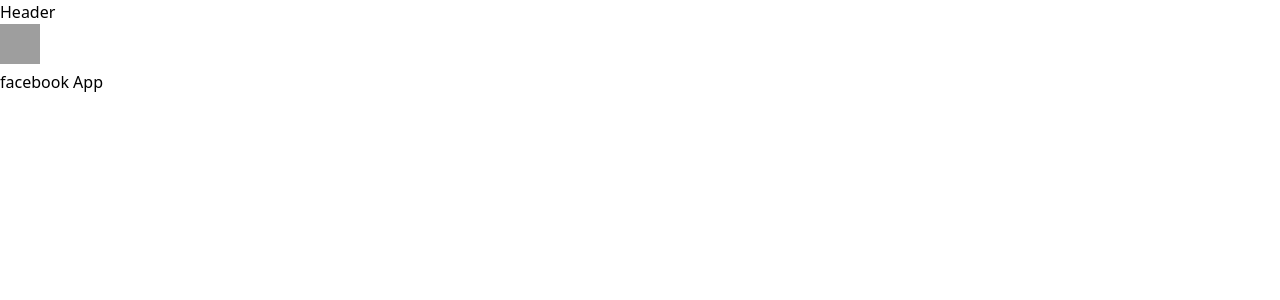
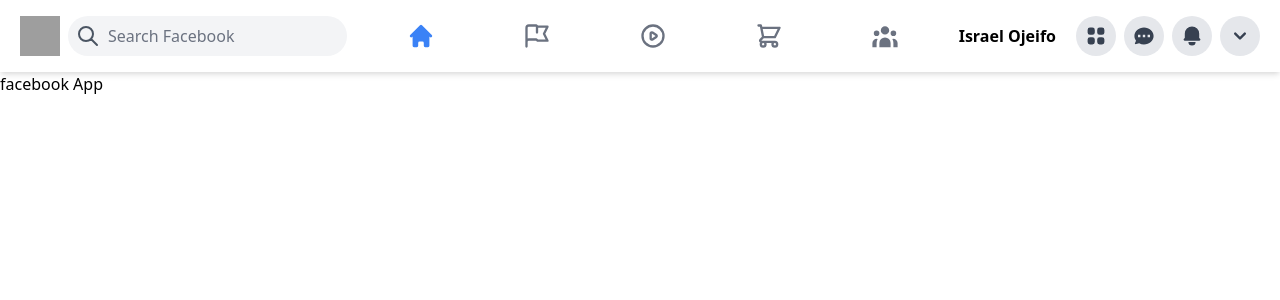
Before and after one commit to Isrealsix/facebook-cl, a Next.js app: page / in a window 1280 px wide. Shown: the top 300 px of the page. Built offline with nearby package versions, Linux system fonts and the light colour scheme; grey boxes are pictures that could not be loaded.

Commit message:
completed the header component

```diff
--- a/components/Header.js
+++ b/components/Header.js
@@ -1,10 +1,27 @@
 import Image from 'next/image';
+
+import {
+	BellIcon,
+	ChatIcon,
+	ChevronDownIcon,
+	HomeIcon,
+	UserGroupIcon,
+	ViewGridIcon,
+} from '@heroicons/react/solid';
+
+import {
+	FlagIcon,
+	PlayIcon,
+	SearchIcon,
+	ShoppingCartIcon,
+} from '@heroicons/react/outline';
+import HeaderIcon from './HeaderIcon';
+
 const Header = () => {
 	return (
-		<div>
-			<h1>Header</h1>
-
-			<div>
+		<div className="sticky top-0 z-50 bg-white flex items-center p-2 lg:px-5 shadow-md">
+			{/* Left */}
+			<div className="flex items-center">
 				<Image
 					src="https://cdn0.iconfinder.com/data/icons/social-messaging-ui-color-shapes-2-free/128/social-facebook-2019-circle-512.png"
 					height={40}
@@ -12,6 +29,37 @@
 					layout="fixed"
 					alt="logo"
 				/>
+				<div className="flex ml-2 items-center rounded-full bg-gray-100 p-2">
+					<SearchIcon className="h-6 text-gray-600" />
+					<input
+						type="text"
+						placeholder="Search Facebook"
+						className="hidden md:inline-flex ml-2 bg-transparent flex items-center outline-none placeholder-gray-500 flex-shrink"
+					/>
+				</div>
+			</div>
+
+			{/* Center */}
+
+			<div className="flex justify-center flex-grow">
+				<div className="flex space-x-6 md:space-x-2">
+					<HeaderIcon Icon={HomeIcon} active />
+					<HeaderIcon Icon={FlagIcon} />
+					<HeaderIcon Icon={PlayIcon} />
+					<HeaderIcon Icon={ShoppingCartIcon} />
+					<HeaderIcon Icon={UserGroupIcon} />
+				</div>
+			</div>
+
+			{/* Right */}
+			<div className="flex items-center sm:space-x-2 justify-end">
+				{/* Prof pic */}
+
+				<p className="whitespace-nowrap pr-3 font-semibold">Israel Ojeifo</p>
+				<ViewGridIcon className="icon" />
+				<ChatIcon className="icon" />
+				<BellIcon className="icon" />
+				<ChevronDownIcon className="icon" />
 			</div>
 		</div>
 	);
--- /dev/null
+++ b/components/HeaderIcon.js
@@ -0,0 +1,13 @@
+const HeaderIcon = ({ Icon, active }) => {
+	return (
+		<div className="flex items-center cursor-pointer rounded-xl md:px-10 sm:h-14 md:hover:bg-gray-100 active:border-b-2 active:border-blue-500 group">
+			<Icon
+				className={`h-5 group-hover:text-blue-500 text-center sm:h-7 mx-auto text-gray-500 ${
+					active && 'text-blue-500'
+				}`}
+			/>
+		</div>
+	);
+};
+
+export default HeaderIcon;
--- a/package.json
+++ b/package.json
@@ -9,6 +9,7 @@
     "lint": "next lint"
   },
   "dependencies": {
+    "@heroicons/react": "^1.0.4",
     "next": "11.1.0",
     "react": "17.0.2",
     "react-dom": "17.0.2"
--- a/styles/globals.css
+++ b/styles/globals.css
@@ -2,3 +2,9 @@
 @tailwind base;
 @tailwind components;
 @tailwind utilities;
+
+@layer components {
+    .icon {
+        @apply hidden xl:inline-flex p-2 h-10 w-10 bg-gray-200 rounded-full text-gray-700 cursor-pointer hover:bg-gray-300
+    }
+}
```
Also changed, not shown: 1 other file (tests, documents, lock files or other folders).
